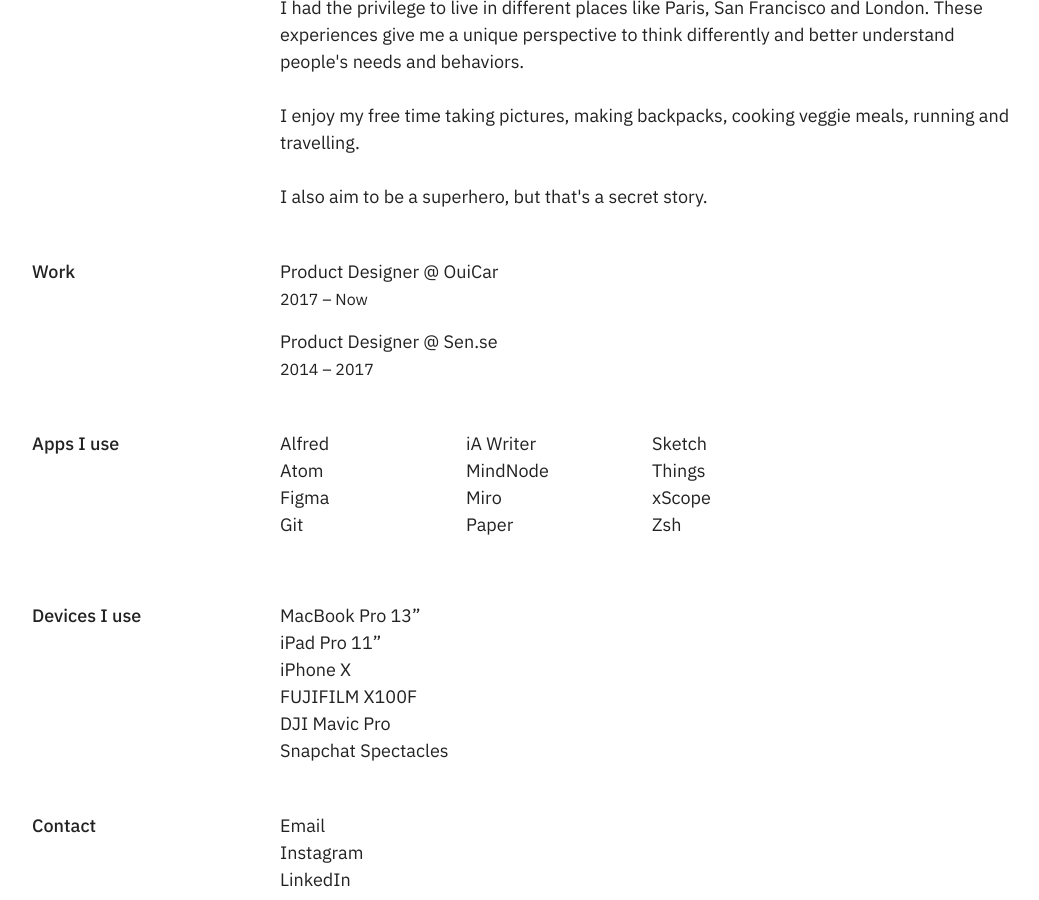
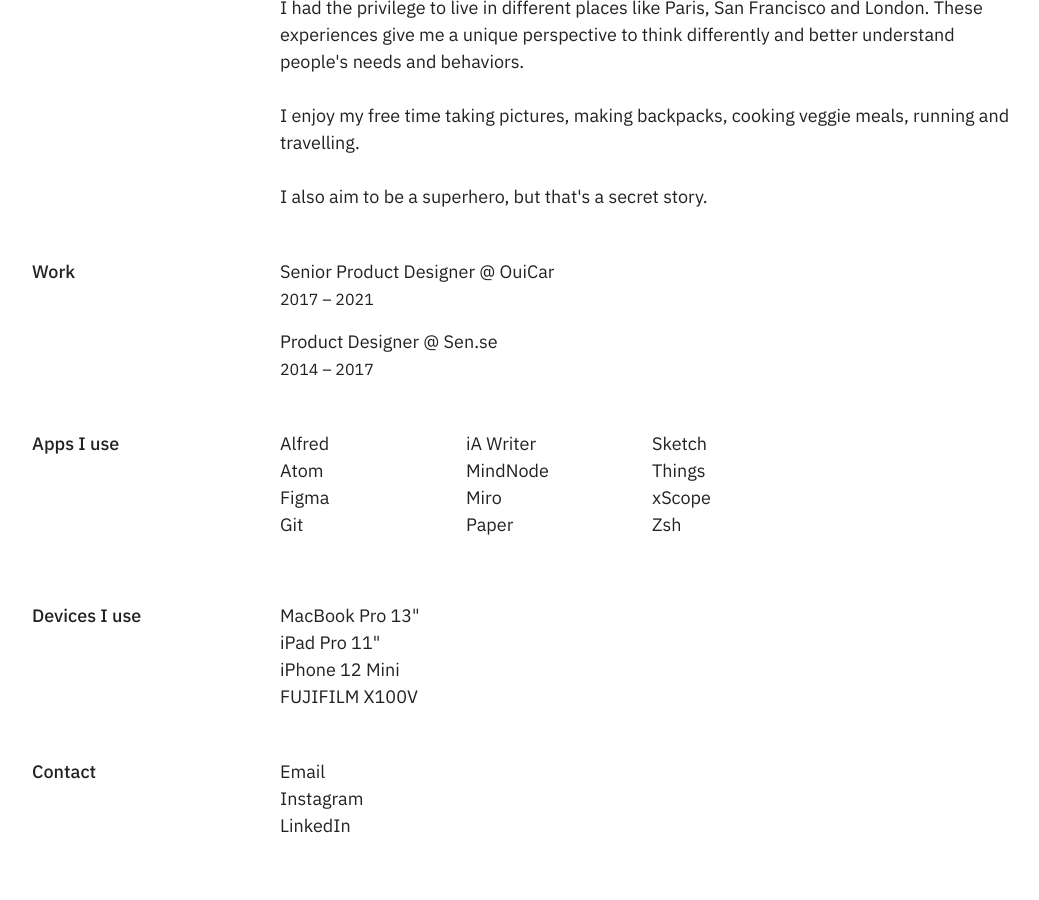
Before and after one commit to superhugo/superhugo.github.io, a Jekyll site: the page built from about.html, in a window 1280 px wide and 900 px high, scrolled down 1273 px. Shown: the whole window, without its empty margins (112-1151 px from the left). Built offline with Jekyll 4.4.1, drawn with Linux system fonts in a browser that asks for light colours.

Commit message:
update about page

```diff
--- a/about.html
+++ b/about.html
@@ -41,10 +41,10 @@
     </div>
     <div class="col-9 col-sm-12">
       <div class="mb2">
-        Product Designer @ OuiCar
+        Senior Product Designer @ OuiCar
         <br>
         <span class="fz-16">
-          2017 – Now
+          2017 – 2021
         </span>
       </div>
       <div>
@@ -97,17 +97,13 @@
       Devices I use
     </div>
     <div class="col-9 col-sm-12">
-      MacBook Pro 13”
+      MacBook Pro 13"
       <br>
-      iPad Pro 11”
+      iPad Pro 11"
       <br>
-      iPhone X
+      iPhone 12 Mini
       <br>
-      FUJIFILM X100F
-      <br>
-      DJI Mavic Pro
-      <br>
-      Snapchat Spectacles
+      FUJIFILM X100V
     </div>
   </div>
 
```
